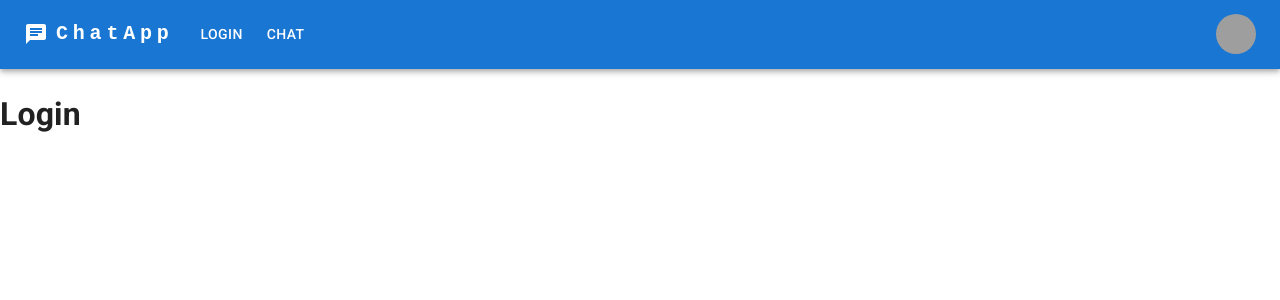
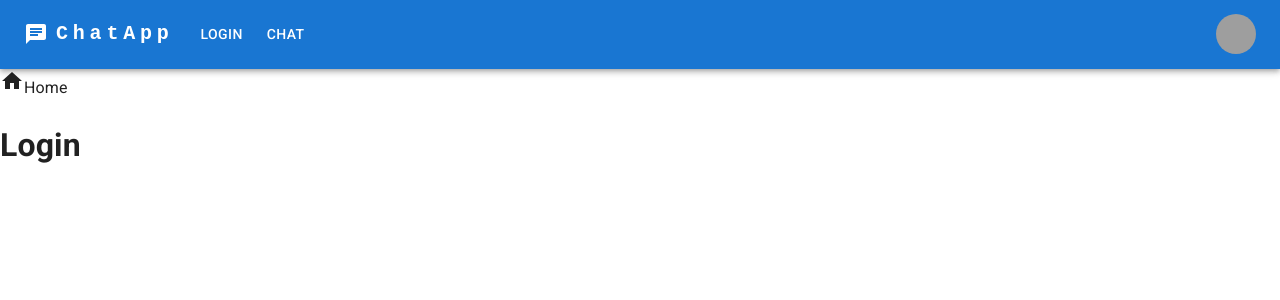
Before and after one commit to molly-11/chatify-web, a React (Vite) app: page /login in a window 1280 px wide. Shown: the top 300 px of the page. Built offline with nearby package versions, Linux system fonts and the light colour scheme; grey boxes are pictures that could not be loaded.

Commit message:
add home button to sub pages

```diff
--- a/src/pages/Chat.jsx
+++ b/src/pages/Chat.jsx
@@ -1,9 +1,17 @@
-function Chat(){
-  return(
+import { Link } from "react-router-dom";
+import HomeIcon from "@mui/icons-material/Home";
+
+
+function Chat() {
+  return (
     <div>
+      <Link to={"/home"}>
+        <HomeIcon />
+        Home
+      </Link>
       <h1>Chat</h1>
     </div>
-  )
+  );
 }
 
 export default Chat;
--- a/src/pages/Login.jsx
+++ b/src/pages/Login.jsx
@@ -1,9 +1,16 @@
-function Login(){
-  return(
+import HomeIcon from "@mui/icons-material/Home";
+import { Link } from "react-router-dom";
+
+function Login() {
+  return (
     <div>
+      <Link to={"/home"}>
+        <HomeIcon />
+        Home
+      </Link>
       <h1>Login</h1>
     </div>
-  )
+  );
 }
 
 export default Login;
```
